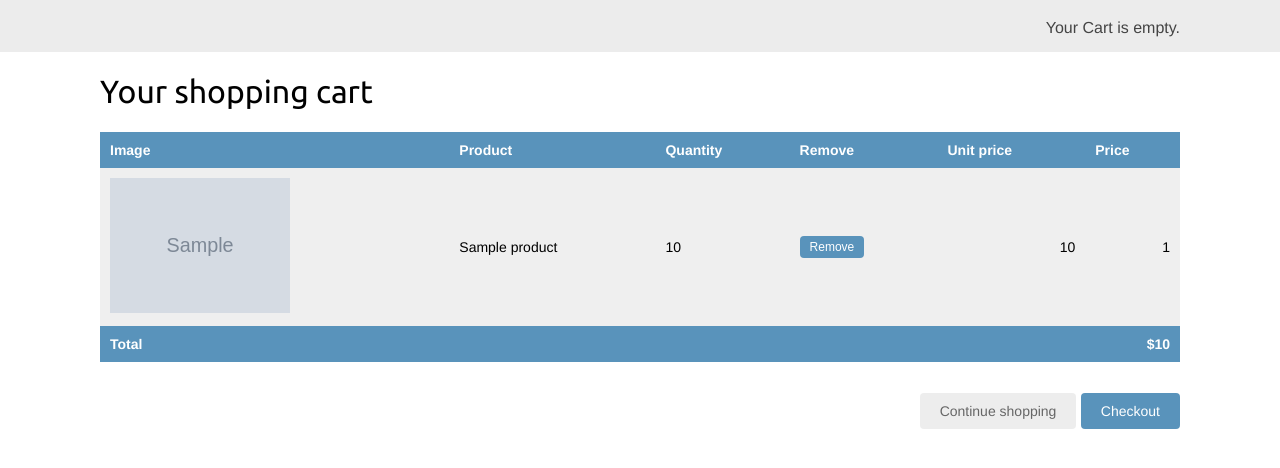
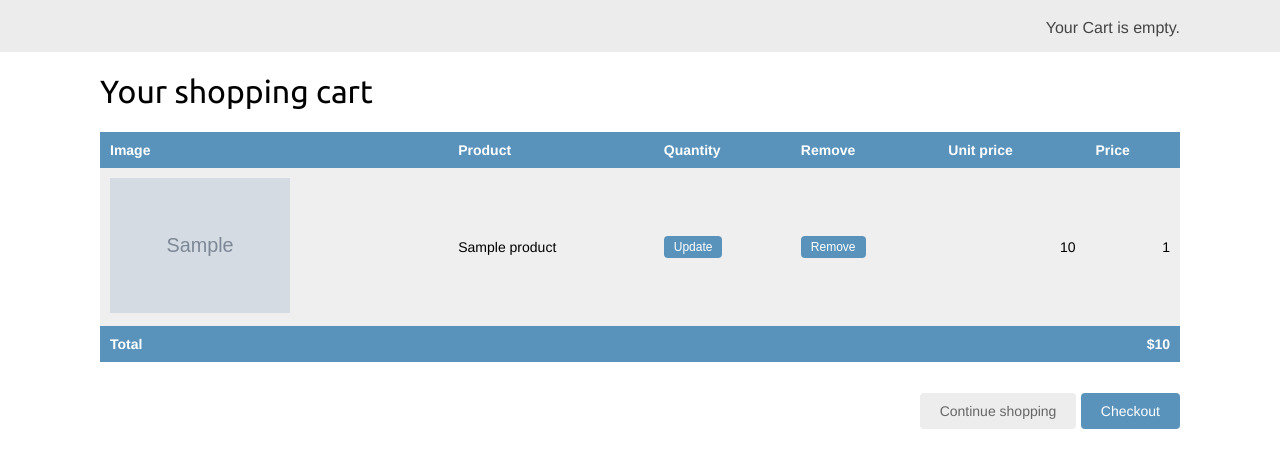
Before and after one commit to faysal077/myshop, a Django app: template cart/templates/cart/detail.html in a window 1280 px wide. Shown: the part 46-514 px from the top of the page. Run offline with Django 3.2, Linux system fonts and the light colour scheme; the template is opened without the code that fills it: most values are stand-ins (such as "Sample title", 1, 10 or a date in 2020); grey boxes marked "Sample" are stand-in pictures.

Commit message:
Django 3 by Example Chapter 07

```diff
--- a/cart/templates/cart/detail.html
+++ b/cart/templates/cart/detail.html
@@ -24,7 +24,14 @@
                             </a>
                         </td>
                         <td>{{ product.name }}</td>
-                        <td>{{ item.quantity }}</td>
+                        <td>
+                            <form action="{% url "cart:cart_add" product.id %}" method="post">
+                                {{ item.update_quantity_form.quantity }}
+                                {{ item.update_quantity_form.override }}
+                                <input type="submit" value="Update">
+                                {% csrf_token %}
+                            </form>
+                        </td>
                         <td>
                             <form action="{% url "cart:cart_remove" product.id%}" method="post">
                                 <input type="submit" value="Remove">
--- a/cart/views.py
+++ b/cart/views.py
@@ -27,4 +27,9 @@
 
 def cart_detail(request):
     cart = Cart(request)
+    for item in cart:
+        item['update_quantity_form'] = CartAddProductForm(initial={
+            'quantity':item['quantity'],
+            'override':True
+        })
     return render(request, 'cart/detail.html', {'cart': cart})
```
Also changed, not shown: myshop/settings.py (+3 -9 lines), db.sqlite3.
